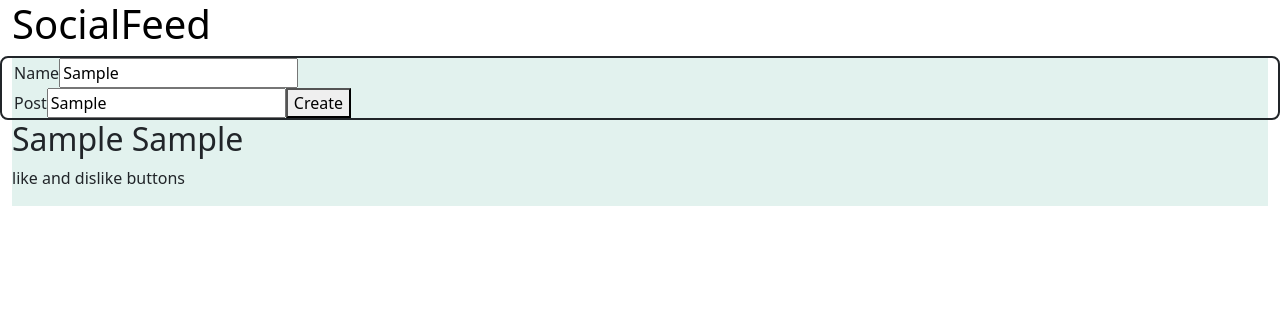
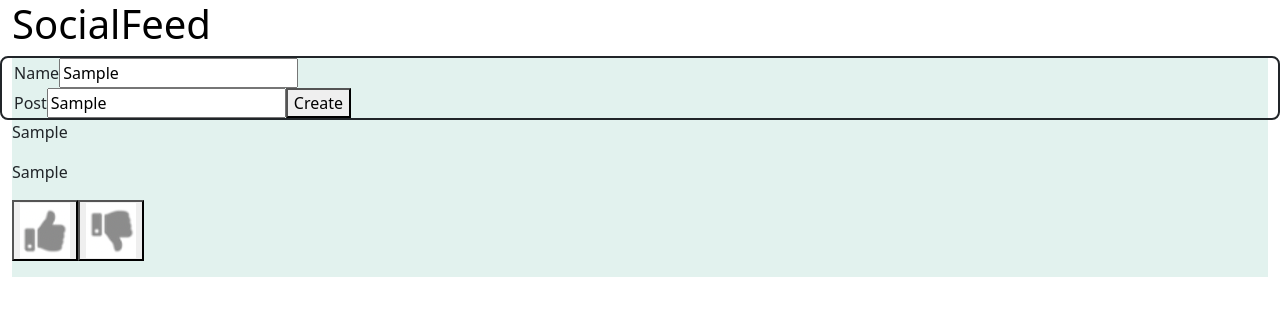
Before and after one commit to rexsheikh/social_feed, a React (Create React App) app: page / in a window 1280 px wide. Both pictures are taken after typing "Sample", "Sample" into the empty fields and a click on the button "Create". Shown: the top 316 px of the page. Built offline with nearby package versions, Linux system fonts and the light colour scheme.

Commit message:
completed button functionality so that like/dislike can toggle individually and they are turned inactive when the opposite is clicked.

```diff
--- a/src/components/App.css
+++ b/src/components/App.css
@@ -14,5 +14,18 @@
 }
 
 .display-post{
-    border:
+    border: bisque
 }
+
+.img-container{
+    background: #ccc;
+
+}
+
+.green-click{
+    filter: opacity(.5) drop-shadow(0 0 0 green);
+}
+
+.red-click{
+    filter: opacity(.5) drop-shadow(0 0 0 red);
+}
--- a/src/components/Post.jsx
+++ b/src/components/Post.jsx
@@ -1,9 +1,50 @@
-import CreatePost from "./CreatePost";
+import React, { useState } from 'react';
+import thumbs_down from "../assets/thumbs_down.png"
+import thumbs_up from "../assets/thumbs_up.png"
+
+
 const Post = (props) => {
+    const [greenButtonClass,setGreenButtonClass] = useState("inactive")
+    const [redButtonClass,setRedButtonClass] = useState("inactive")
+
+    function handleGreenClick(){
+        if(greenButtonClass === "inactive" && redButtonClass === "inactive"){
+            setGreenButtonClass("green-click");
+        }else if(greenButtonClass === "inactive" && redButtonClass === "red-click"){
+            setGreenButtonClass("green-click");
+            setRedButtonClass("inactive");
+        }
+        else{
+            setGreenButtonClass("inactive")
+        }
+    }
+
+    function handleRedClick(){
+        if(greenButtonClass === "inactive" && redButtonClass === "inactive"){
+            setRedButtonClass("red-click")
+        }else if(greenButtonClass === "green-click" && redButtonClass === "inactive"){
+            setGreenButtonClass("inactive");
+            setRedButtonClass("red-click");
+        }
+        else{
+            setRedButtonClass("inactive")
+        }
+    }
+
+
+
     return (
         <div>
-            <h2> {props.name} {props.post} </h2>
-            <p> like and dislike buttons</p>
+            <p> {props.name}</p>
+            <p> {props.post}</p>
+            <div className = "image-container">
+                <button className= {greenButtonClass} onClick = {handleGreenClick}>
+                    <img src= {thumbs_up} alt= "thumbs_up"/>
+                </button>
+                <button className={redButtonClass} onClick = {handleRedClick}>
+                 <img src={thumbs_down} alt= "thumbs_down" />
+                </button>
+            </div>
         </div>
 
      );
```
Also changed, not shown: src/assets/thumbs_down.png (added), src/assets/thumbs_up.png (added).
